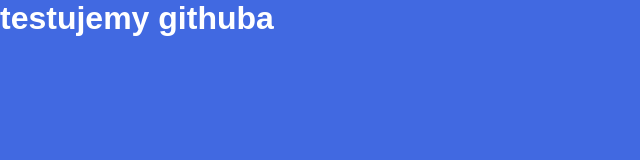
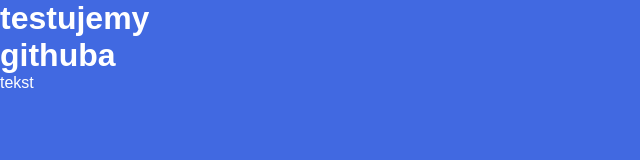
Before and after one commit to Marcin545/testowe, a plain HTML site: page index.html in a window 1280 px wide. Shown: the whole page, without its empty margins (0-640 px from the left). Drawn offline with Linux system fonts and the light colour scheme.

Commit message:
added p and cheched width

```diff
--- a/css/style.css
+++ b/css/style.css
@@ -10,5 +10,5 @@
     overflow: hidden;
     color: #fff;
 	background: royalblue;
-	width: 350px;
+	width: 150px;
 }
--- a/index.html
+++ b/index.html
@@ -12,6 +12,8 @@
 
 <h1>testujemy githuba</h1>
 
+<p>tekst</p>
+
 </body>
 
 </html>
```
